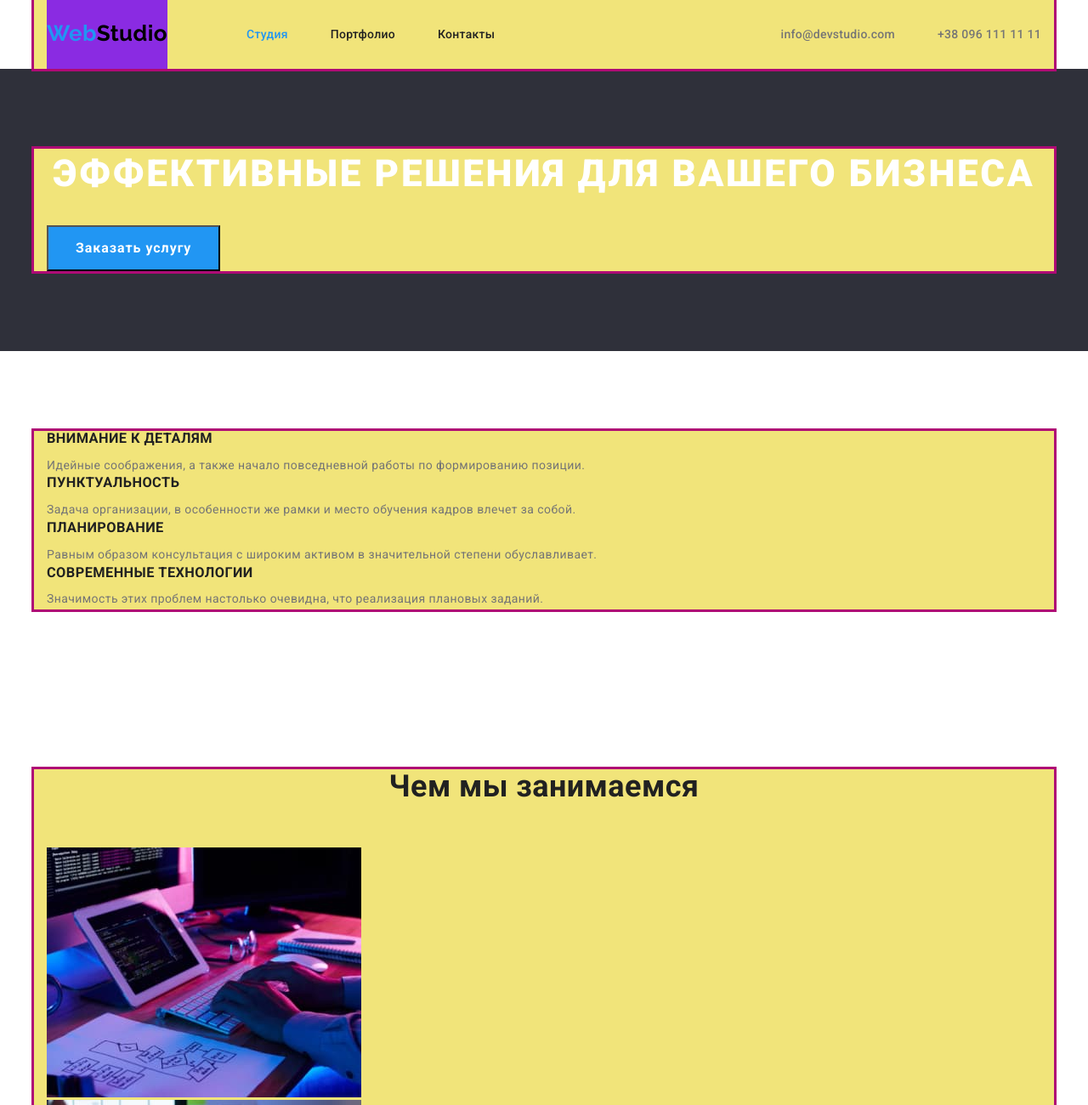
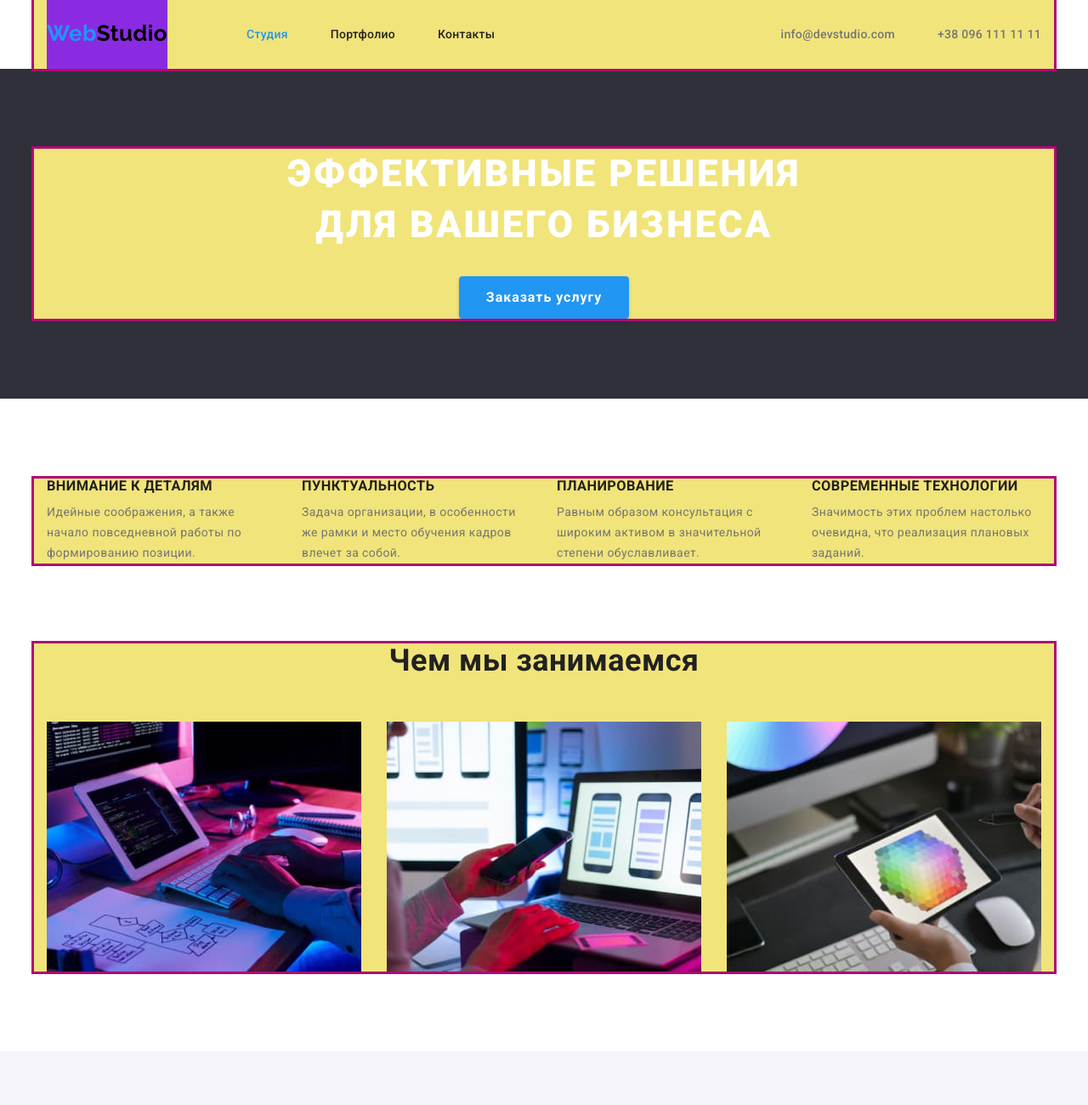
Before and after one commit to YanaUSA/goit-markup-hw-03, a plain HTML site: page index.html in a window 1280 px wide. Shown: the top 1300 px of the page at 85% size. Drawn offline with nearby package versions, Linux system fonts and the light colour scheme.

Commit message:
add flex to Main sections on Studio page

```diff
--- a/css/styles.css
+++ b/css/styles.css
@@ -41,6 +41,11 @@ a {
 }
 h1, h2, h3, p {
   margin: 0;
+}
+img {
+  display: block;
+  max-width: 100%;
+  height: auto;
 }
 
 /* Studio-page */
@@ -122,28 +127,31 @@ h1, h2, h3, p {
   display: flex;
   margin-left: auto;
 }
-
 .hero {
   background: var(--secondary-bgd);
-  /* text-align: center; */
+  text-align: center;
 }
 .section {
   padding: 94px 0;
 }
 .hero-title {
+  width: 700px;
+  margin-bottom: 30px;
+    margin-left: auto;
+  margin-right: auto;
+
   font-weight: 900;
   font-size: 44px;
   line-height: 1.36;
   letter-spacing: 0.06em;
   text-transform: uppercase;
   color: var(--wht-text-color);
-  margin-bottom: 30px;
-
 }
 .centered {
   text-align: center;
 }
 .button {
+  display: inline-block;
   font-family: inherit;
   font-weight: 700;
   font-size: 16px;
@@ -151,14 +159,35 @@ h1, h2, h3, p {
   letter-spacing: 0.06em;
   color: var(--wht-text-color);
   background-color: var(--accent-color);
+
   padding: 10px 32px;
-  /* margin-bottom: 200px; */
+  border: 0px;
+  box-shadow: 0px 4px 4px rgba(0, 0, 0, 0.15);
+  border-radius: 4px;
   cursor: pointer;
-
 }
 .button:hover,
 .button:focus {
 background-color: #188CE8;
+}
+.features {
+  /* display: flex; */
+}
+.feature-list {
+  display: flex;
+}
+.feature-list li:not(:last-child) {
+  margin-right: 30px;
+}
+.feature-list li {
+  width: 270px;
+}
+.pic-list {
+  display: flex;
+  justify-content:space-between;
+}
+.works {
+  padding-top: 0;
 }
 .section-title {
   font-size: 36px;
@@ -179,6 +208,12 @@ background-color: #188CE8;
 }
 .team-bgr {
   background: var(--secondary-section-bgd);
+}
+.team {
+  display: flex;
+  justify-content: space-between;
+  text-align: center;
+
 }
 .team-item {
   background-color: var(--wht-text-color);
@@ -213,10 +248,9 @@ background-color: #188CE8;
 }
 .footer-bgr {
   background: var(--secondary-bgd);
-}
-.padding {
   padding: 60px 0px;
 }
+
 .footer,
 .footer-address,
 .contact-link {
--- a/index.html
+++ b/index.html
@@ -46,9 +46,9 @@
             </div>
         </section>
         <section class="section">
-            <div class="container">
+            <div class="container features">
                 <h2 class="section-title visually-hidden">Особенности</h2>
-                <ul>
+                <ul class="feature-list">
                     <li>
                         <h3 class="feature-title">Внимание к деталям</h3>
                         <p class="feature-desc">Идейные соображения, а также начало повседневной работы по формированию позиции.</p>
@@ -69,10 +69,10 @@
             </div>
         </section>
         <!-- Чем мы занимаемся -->
-        <section class="section">
+        <section class="section works">
             <div class="container">
                 <h2 class="section-title centered">Чем мы занимаемся</h2>
-                <ul>
+                <ul class="pic-list">
                     <li>
                         <img src="./images/web-development(1).jpg" alt="Разработка сайтов" width="370">
                     </li>
@@ -116,7 +116,7 @@
     </main>
     <!-- Footer -->
     <footer class="footer-bgr">
-        <div class="container padding">
+        <div class="container">
             <a href="./index.html" class="logo logo-wht"> <span class="accent-color">Web</span>Studio</a>
             <address class="footer">
                 <ul>
```
